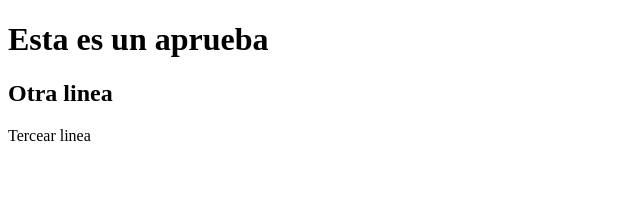
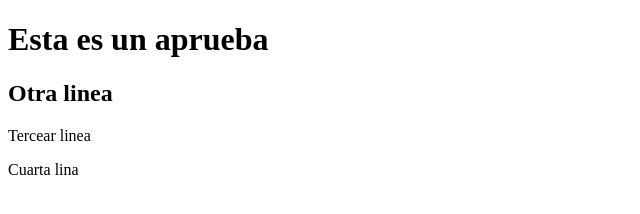
Before and after one commit to alduxs/pagina-web, a plain HTML site: page index.html in a window 1280 px wide. Shown: the full height of the page, 0-640 px from the left. Drawn offline with Linux system fonts and the light colour scheme.

Commit message:
Agrego canta linea

```diff
--- a/index.html
+++ b/index.html
@@ -9,5 +9,6 @@
     <h1>Esta es un aprueba</h1>
     <h2>Otra linea</h2>
     <p>Tercear linea</p>
+    <p>Cuarta lina</p>
 </body>
 </html>
```
